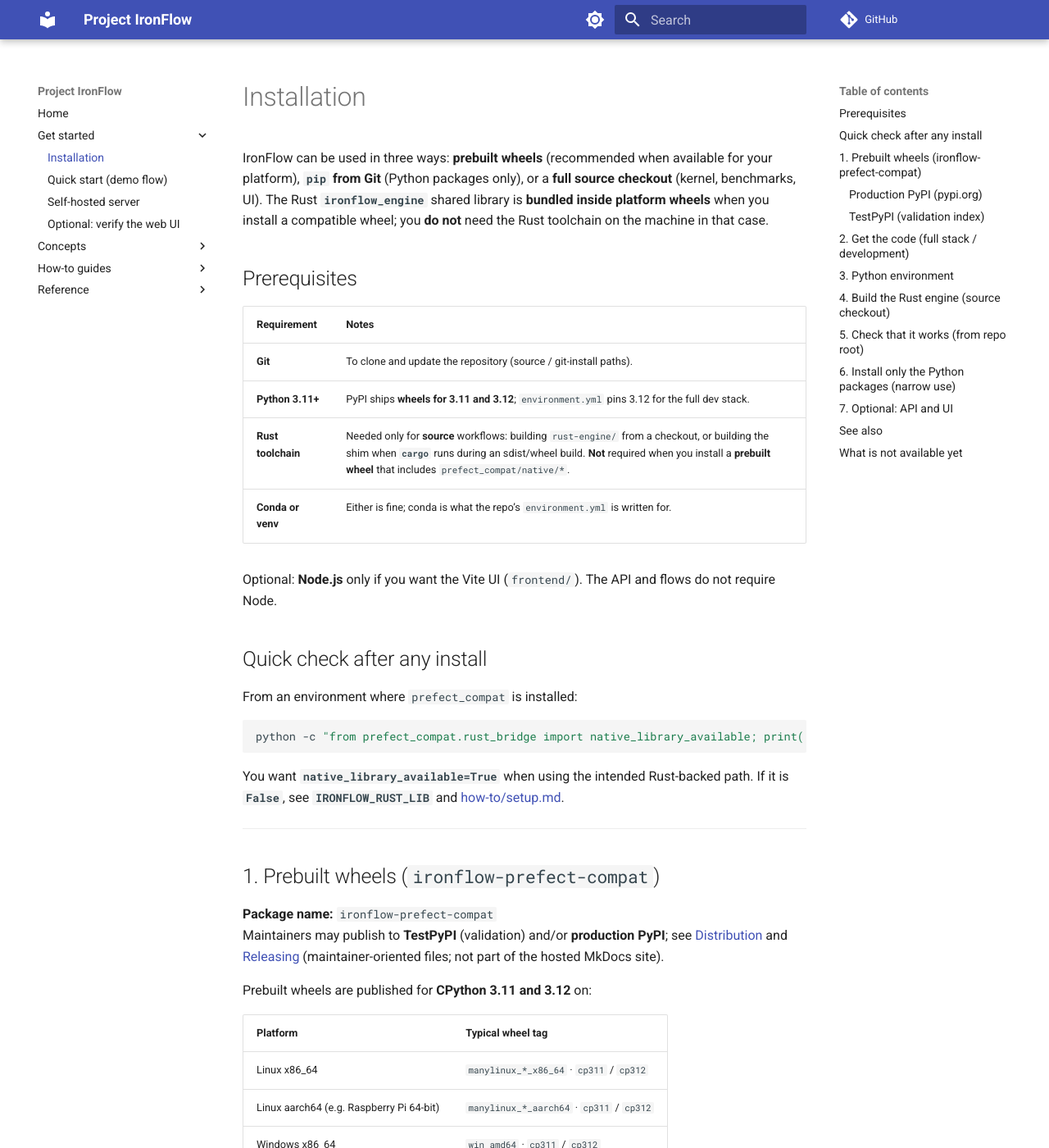
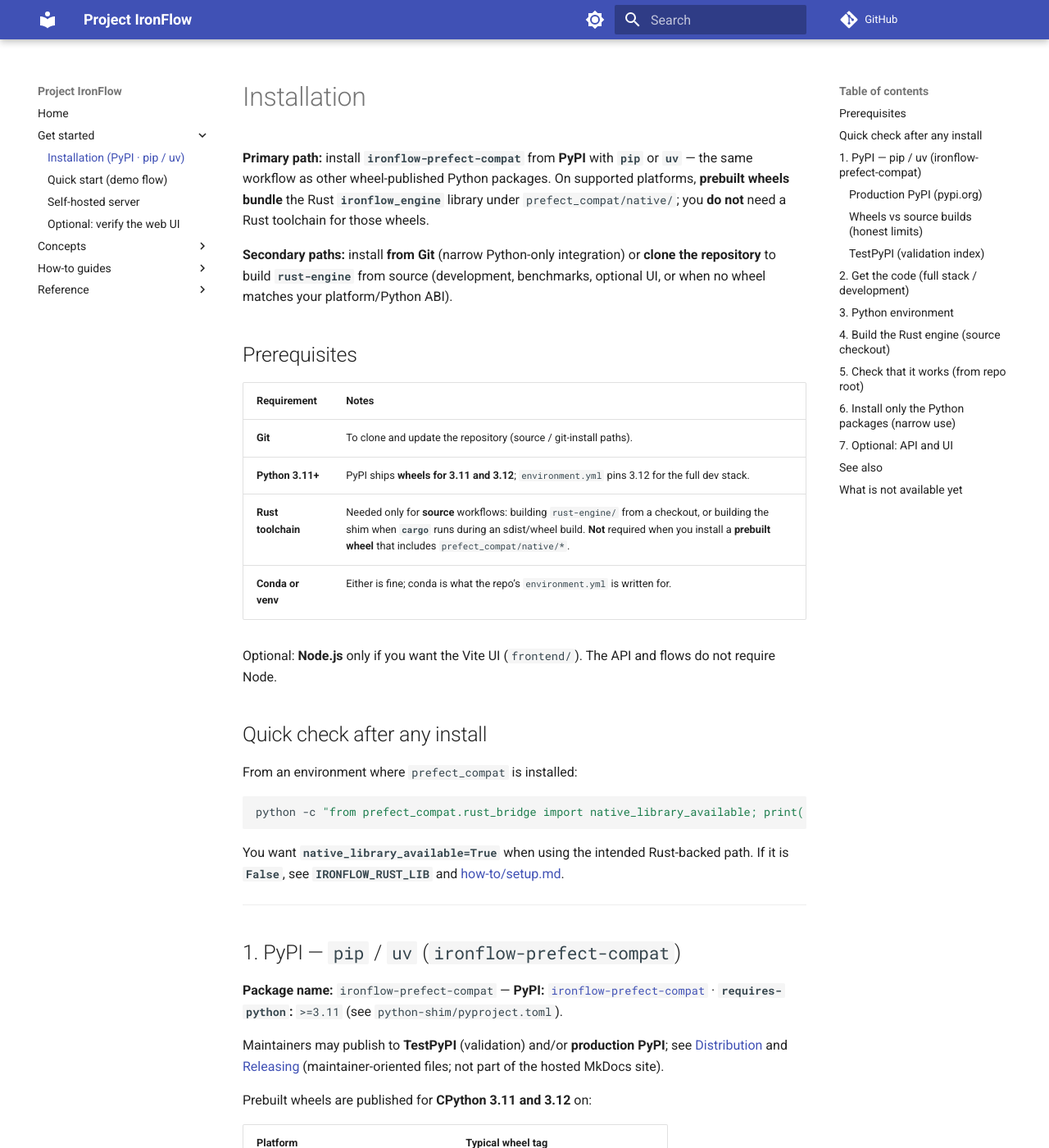
Before and after one commit to PPPSDavid/rust-based-prefect, an MkDocs documentation site: the page built from docs/INSTALL.md, in a window 1280 px wide and 1400 px high. Shown: the whole window at 82% size. Built offline with MkDocs 1.6.1 and Material for MkDocs 9.7.7, drawn with Linux system fonts in a browser that asks for light colours; comment, search, counter and statistics services are not loaded; some of the changed text lies outside the part shown.

Commit message:
docs: PyPI-first install story (pip/uv) for README, INSTALL, MkDocs
Co-authored-by: Cursor <cursoragent@cursor.com>

````diff
--- a/docs/INSTALL.md
+++ b/docs/INSTALL.md
@@ -1,6 +1,8 @@
 # Installation
 
-IronFlow can be used in three ways: **prebuilt wheels** (recommended when available for your platform), **`pip` from Git** (Python packages only), or a **full source checkout** (kernel, benchmarks, UI). The Rust **`ironflow_engine`** shared library is **bundled inside platform wheels** when you install a compatible wheel; you **do not** need the Rust toolchain on the machine in that case.
+**Primary path:** install **`ironflow-prefect-compat`** from **PyPI** with **`pip`** or **`uv`** — the same workflow as other wheel-published Python packages. On supported platforms, **prebuilt wheels bundle** the Rust **`ironflow_engine`** library under `prefect_compat/native/`; you **do not** need a Rust toolchain for those wheels.
+
+**Secondary paths:** install **from Git** (narrow Python-only integration) or **clone the repository** to build **`rust-engine`** from source (development, benchmarks, optional UI, or when no wheel matches your platform/Python ABI).
 
 ## Prerequisites
 
@@ -25,9 +27,10 @@ You want **`native_library_available=True`** when using the intended Rust-backed
 
 ---
 
-## 1. Prebuilt wheels (`ironflow-prefect-compat`)
+## 1. PyPI — `pip` / `uv` (`ironflow-prefect-compat`)
 
-**Package name:** `ironflow-prefect-compat`
+**Package name:** `ironflow-prefect-compat` — **PyPI:** [`ironflow-prefect-compat`](https://pypi.org/project/ironflow-prefect-compat/) · **`requires-python`:** `>=3.11` (see `python-shim/pyproject.toml`).
+
 Maintainers may publish to **TestPyPI** (validation) and/or **production PyPI**; see [Distribution](https://github.com/PPPSDavid/rust-based-prefect/blob/main/docs/DISTRIBUTION.md) and [Releasing](https://github.com/PPPSDavid/rust-based-prefect/blob/main/RELEASING.md) (maintainer-oriented files; not part of the hosted MkDocs site).
 
 Prebuilt wheels are published for **CPython 3.11 and 3.12** on:
@@ -39,20 +42,30 @@ Prebuilt wheels are published for **CPython 3.11 and 3.12** on:
 | Windows x86_64 | `win_amd64` · `cp311` / `cp312` |
 | macOS (universal2 from CI) | `macosx_*_universal2` · `cp311` / `cp312` |
 
-**CPython 3.13 and newer** are not guaranteed to have prebuilt wheels yet; **`pip`** may fall back to **sdist** (needs Rust/`cargo` during install) or fail until wheels exist—use **3.11** or **3.12** for the smoothest install, or a full checkout + `cargo build`.
+**CPython 3.13 and newer** are not guaranteed to have prebuilt wheels yet; **`pip`** / **`uv`** may fall back to **sdist** (needs Rust/`cargo` during install) or fail until wheels exist—use **3.11** or **3.12** for the smoothest install, or a full checkout + `cargo build`.
 
 Other Python versions may install from **sdist** or need a **source build**; check PyPI “Download files” or use a full checkout + `cargo build`.
 
 ### Production PyPI (pypi.org)
-
-When wheels are available on the default index:
 
 ```bash
 python -m pip install --upgrade pip
 python -m pip install ironflow-prefect-compat
 ```
 
-Then run the **quick check** at the top of this page.
+With **[uv](https://docs.astral.sh/uv/)** (after [`uv`](https://docs.astral.sh/uv/getting-started/installation/) is installed):
+
+```bash
+uv pip install ironflow-prefect-compat
+```
+
+Then run the **quick check** above.
+
+### Wheels vs source builds (honest limits)
+
+Use the **platform matrix** above. Confirm filenames for your platform on PyPI → **Download files**.
+
+Maintainer packaging notes: [Distribution](https://github.com/PPPSDavid/rust-based-prefect/blob/main/docs/DISTRIBUTION.md) and [Releasing](https://github.com/PPPSDavid/rust-based-prefect/blob/main/RELEASING.md) (not published on the hosted MkDocs site).
 
 ### TestPyPI (validation index)
 
@@ -148,7 +161,7 @@ cargo test --manifest-path rust-engine/Cargo.toml
 
 ## 6. Install only the Python packages (narrow use)
 
-If you need `prefect_compat` inside **another project** without cloning the full tree, you can install the shim **from Git**:
+Prefer **`pip install ironflow-prefect-compat`** or **`uv pip install ironflow-prefect-compat`** from PyPI when a wheel matches your platform (see **[§1](#1-pypi-pip-uv-ironflow-prefect-compat)**). If you need a **Git URL** pin instead (pre-release testing or fork), install the shim **from Git**:
 
 ```bash
 python -m pip install "git+https://github.com/PPPSDavid/rust-based-prefect.git@v0.1.1#subdirectory=python-shim"
--- a/mkdocs.yml
+++ b/mkdocs.yml
@@ -34,7 +34,7 @@ theme:
 nav:
   - Home: index.md
   - Get started:
-      - Installation: INSTALL.md
+      - "Installation (PyPI · pip / uv)": INSTALL.md
       - "Quick start (demo flow)": QUICKSTART_DEMO.md
       - "Self-hosted server": SELF_HOSTED_SERVER.md
       - "Optional: verify the web UI": ui_e2e_visual_check.md
````
Also changed, not shown: CHANGELOG.md (+4 -0 lines), README.md (+28 -3 lines), docs/DISTRIBUTION.md (+4 -4 lines), docs/how-to/setup.md (+3 -1 lines), docs/index.md (+2 -2 lines), python-shim/README.md (+15 -9 lines).
